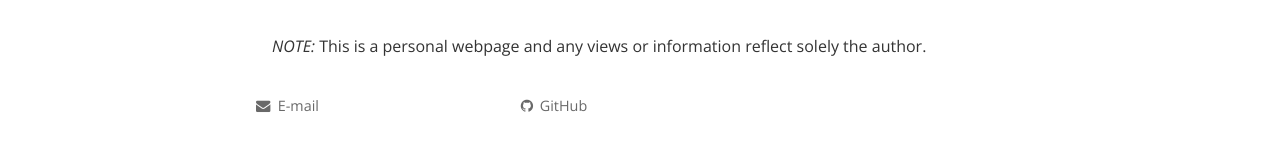
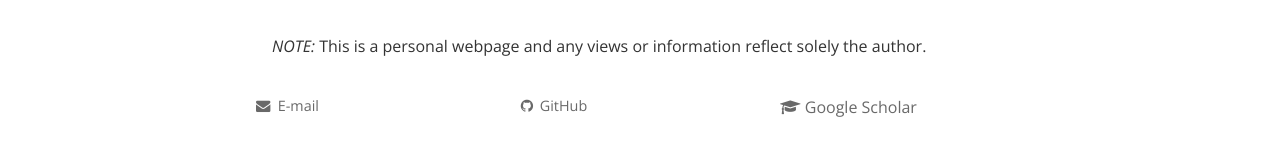
Before and after one commit to Lin3-cc/Lin3-cc.github.io, a Jekyll site: the page built from index.html, in a window 1280 px wide. Shown: the part 855-1020 px from the top of the page. Built offline with Jekyll 4.4.1, drawn with Linux system fonts in a browser that asks for light colours; nearby versions of some CDN libraries; the list of posts is cut into pages by our own code; comment, search, counter and statistics services are not loaded; a style sheet for code colours, icons or effects is not loaded.

Commit message:
update footer

```diff
--- a/_includes/footer.html
+++ b/_includes/footer.html
@@ -6,7 +6,11 @@
     </div>
 
     <div class="site-contact">
-      <p><a href="https://www.github.com/Lin3-cc"><i class="fa fa-github"></i> GitHub</a></p>
+      <p><a href="https://github.com/Cherry-first"><i class="fa fa-github"></i> GitHub</a></p>
+    </div>
+
+    <div class="site-scholar">
+      <p><a href="https://github.com/Cherry-first"><i class="fa fa-graduation-cap"></i> Google Scholar</a></p>
     </div>
 
   </div>
```
